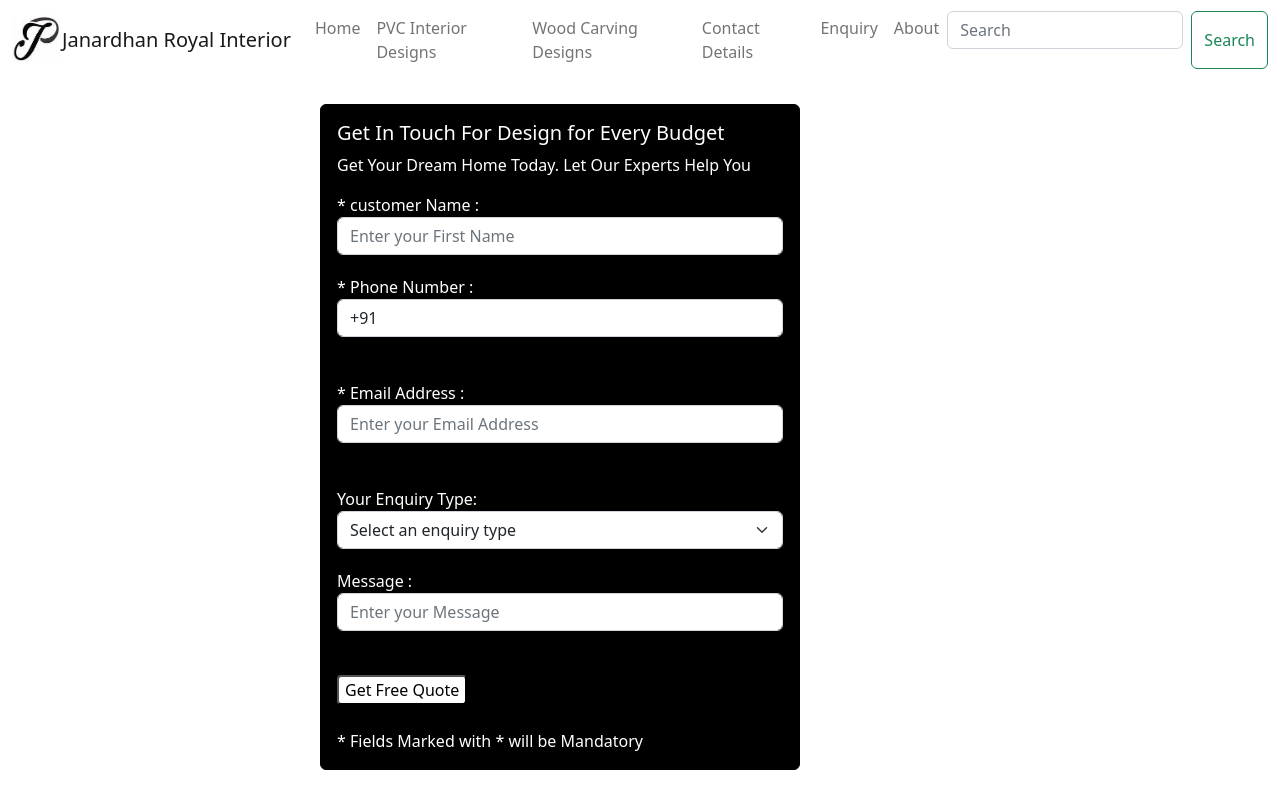
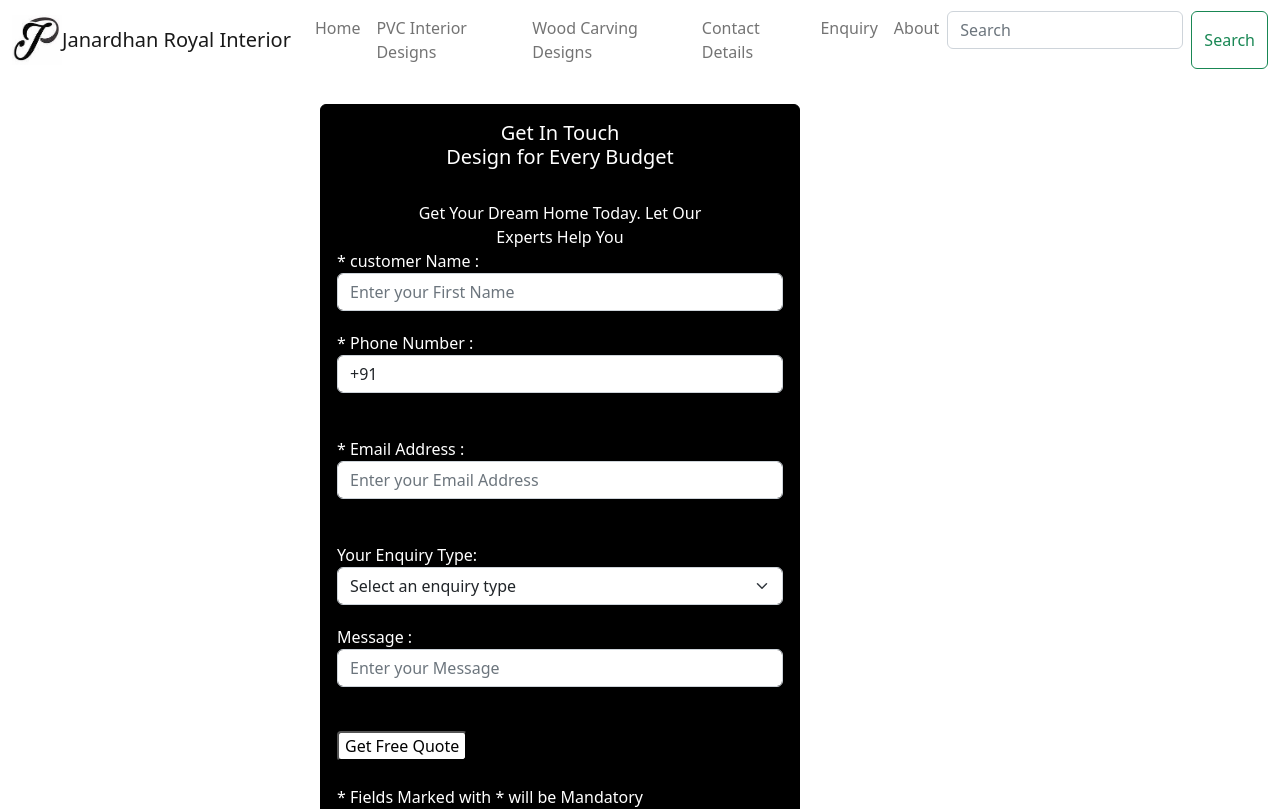
Before and after one commit to Kandunurujanardhan/janardhanRoyalInterior, a React (Create React App) app: page /Enquiry in a window 1280 px wide. Shown: the top 809 px of the page. Built offline with nearby package versions, Linux system fonts and the light colour scheme.

Commit message:
Enquiry header name changed

```diff
--- a/src/Components/Enquiry.js
+++ b/src/Components/Enquiry.js
@@ -44,12 +44,18 @@ const Enquiry = () => {
           <Col md={{ span: 3, offset: 3 }}>
             <Card style={{ width: "30rem", backgroundColor: "black" }}>
               <Card.Body>
-                <Card.Title style={{ color: "white" }}>
-                  Get In Touch For Design for Every Budget
-                </Card.Title>
-                <Card.Text style={{ color: "white" }}>
-                  Get Your Dream Home Today. Let Our Experts Help You
-                </Card.Text>
+                <center>
+                  <Card.Title style={{ color: "white" }}>
+                    Get In Touch
+                    <br />
+                    Design for Every Budget
+                  </Card.Title>
+                  <br />
+                  <Card.Text style={{ color: "white" }}>
+                    Get Your Dream Home Today. Let Our
+                    <br /> Experts Help You
+                  </Card.Text>
+                </center>
                 <form onSubmit={formik.handleSubmit}>
                   <div>
                     <label htmlFor="customerName" style={{ color: "white" }}>
```
